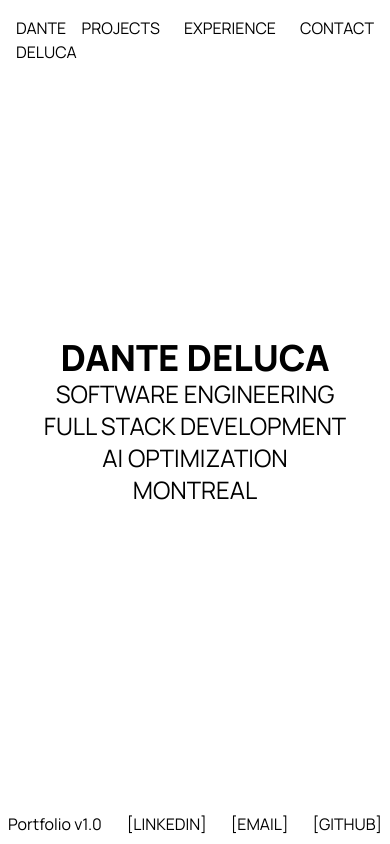
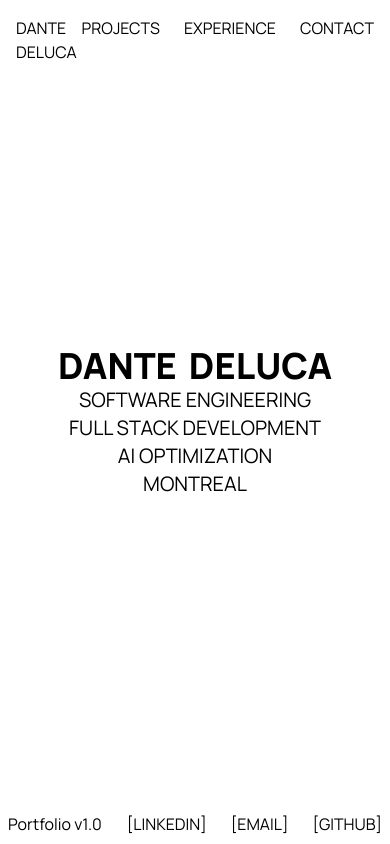
Before and after one commit to ddeluc/dante-portfolio, a React (Vite) app: page / in a window 390 px wide. Shown: the top 844 px of the page. Built offline with nearby package versions, Linux system fonts and the light colour scheme; a web font is replaced by a local one.

Commit message:
Hero Animations

```diff
--- a/src/Hero.jsx
+++ b/src/Hero.jsx
@@ -1,18 +1,24 @@
 import React from "react";
+import { motion, useTransform } from "framer-motion";
 
-const Hero = ({  }) => {
+const Hero = ({ scrollYProgress }) => {
+
+  const opacity = useTransform(scrollYProgress, [0, 0.15], [1, 0]);
 
   return (
-    <section className={`h-screen relative flex items-center justify-center z-0`}>
-      <div className={`flex flex-col items-center md:text-4xl text-2xl whitespace-nowrap`}>
-        <div className={`md:text-8xl text-4xl font-extrabold`}>DANTE DELUCA</div>
-        <div>SOFTWARE ENGINEERING</div>
-        <div>FULL STACK DEVELOPMENT</div>
-        <div>AI OPTIMIZATION</div>
-        <div>MONTREAL</div>
+    <motion.section className={`h-screen sticky top-0 flex items-center justify-center z-0`} style={{ opacity: opacity }}>
+      <div className={`flex flex-col items-center md:text-4xl text-xl whitespace-nowrap`}>
+        <div className={`md:text-8xl text-4xl font-extrabold space-x-3`}>
+          <motion.span initial={{ opacity: 0 }} animate={{ opacity: 1 }} transition={{ delay: 0.5, duration: 0.05 }}>DANTE</motion.span>
+          <motion.span initial={{ opacity: 0 }} animate={{ opacity: 1 }} transition={{ delay: 1, duration: 0.05 }}>DELUCA</motion.span>
+        </div>
+        <motion.div initial={{ opacity: 0, y: "-50%" }} animate={{ opacity: 1, y: "0%" }} transition={{ delay: 1.5, duration: 0.15 }}>SOFTWARE ENGINEERING</motion.div>
+        <motion.div initial={{ opacity: 0, y: "-50%" }} animate={{ opacity: 1, y: "0%" }} transition={{ delay: 1.6, duration: 0.15 }}>FULL STACK DEVELOPMENT</motion.div>
+        <motion.div initial={{ opacity: 0, y: "-50%" }} animate={{ opacity: 1, y: "0%" }} transition={{ delay: 1.7, duration: 0.15 }}>AI OPTIMIZATION</motion.div>
+        <motion.div initial={{ opacity: 0, y: "-50%" }} animate={{ opacity: 1, y: "0%" }} transition={{ delay: 1.8, duration: 0.15 }}>MONTREAL</motion.div>
       </div>
 
-    </section>
+    </motion.section>
   )
 }
 
--- a/src/Projects.jsx
+++ b/src/Projects.jsx
@@ -8,11 +8,12 @@ const Card = ({ i, expanded, setExpanded }) => {
 
   return (
     <motion.div className={`relative max-w-11/12 w-full my-4`}>
-      <motion.div className={`relative z-10 grid md:grid-cols-3 grid-cols-2 w-full items-center border-b pb-4 md:text-xl text-lg`}
+      <motion.div className={`relative z-10 grid md:grid-cols-3 grid-cols-2 w-full items-center border-b pb-4 md:text-xl text-lg cursor-default`}
+        whileHover="hovered"
         onClick={() => setExpanded(isOpen ? false : i)}
       >
 
-        <div className={``}>{projects[i].title}</div>
+        <motion.div variants={{ hovered: { x: 5 }}} transition={{ type: "tween", duration: 0.1 }} className={``}>{projects[i].title}</motion.div>
         <div className={`hidden md:block text-center`}>{projects[i].type}</div>
         <div className={`text-right cursor-default`}>{projects[i].year}</div>
 
```
